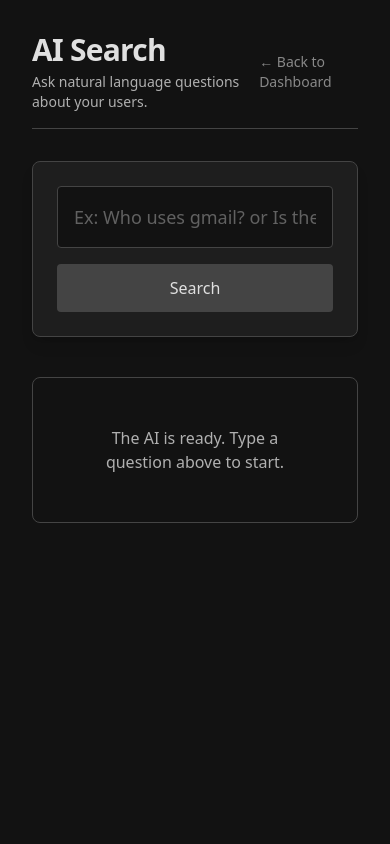
After one commit to shubhamCodee/flask_users, a Flask app: page /users/search in a window 390 px wide. The commit adds this page. Run offline with Flask 3, Linux system fonts and the light colour scheme; some libraries are stand-ins or nearby versions.

Commit message:
ui: add responsive tailwind templates for dashboard and search interface

```diff
--- /dev/null
+++ b/templates/search.html
@@ -0,0 +1,73 @@
+{% extends "base.html" %}
+
+{% block content %}
+
+    <div class="border-b border-darkgray pb-4 mb-8 flex justify-between items-center">
+        <div>
+            <h1 class="text-3xl font-bold text-primary tracking-tight">AI Search</h1>
+            <p class="text-secondary text-sm mt-1">Ask natural language questions about your users.</p>
+        </div>
+        <a href="{{ url_for('user.home') }}" class="text-softgray hover:text-primary transition-colors text-sm font-medium">
+            ← Back to Dashboard
+        </a>
+    </div>
+
+    <!-- Search Input Card -->
+    <div class="bg-[#1E1E1E] border border-darkgray rounded-lg p-6 mb-10 shadow-lg">
+        <form action="{{ url_for('user.search') }}" autocomplete="off" method="POST" class="flex flex-col md:flex-row gap-4">
+
+            <input type="text" name="query"
+                value="{{ query if query else '' }}"
+                placeholder="Ex: Who uses gmail? or Is there a user named Shubh?"
+                required
+                class="flex-grow bg-charcoal border border-darkgray text-primary p-4 rounded focus:outline-none focus:border-softgray transition-colors placeholder-secondary/50 text-lg">
+
+            <button type="submit"
+                class="bg-darkgray text-primary font-medium py-3 px-8 rounded hover:bg-softgray hover:text-charcoal transition-all duration-200 md:w-auto w-full">
+                Search
+            </button>
+        </form>
+    </div>
+
+    <div>
+        {% if query %}
+            <h2 class="text-xl font-semibold mb-4 text-secondary">
+                Results for: <span class="text-primary">"{{ query }}"</span>
+            </h2>
+        {% endif %}
+
+        <div class="border border-darkgray rounded-lg overflow-hidden">
+            {% if results %}
+                {% for result in results %}
+                    <div class="p-6 border-b border-darkgray last:border-0 hover:bg-[#1a1a1a] transition-colors">
+                        <div class="flex items-start gap-4">
+                            <!-- AI Icon/Indicator -->
+                            <div class="mt-1 text-softgray">
+                                <svg xmlns="http://www.w3.org/2000/svg" class="h-6 w-6" fill="none" viewBox="0 0 24 24" stroke="currentColor">
+                                    <path stroke-linecap="round" stroke-linejoin="round" stroke-width="2" d="M13 10V3L4 14h7v7l9-11h-7z" />
+                                </svg>
+                            </div>
+
+                            <!-- The AI Result Text -->
+                            <div>
+                                <p class="text-lg text-primary leading-relaxed">{{ result }}</p>
+                            </div>
+                        </div>
+                    </div>
+                {% endfor %}
+
+            {% elif query %}
+                <div class="p-12 text-center">
+                    <p class="text-secondary text-lg">No matches found in the database.</p>
+                    <p class="text-darkgray text-sm mt-2">Try rephrasing your question.</p>
+                </div>
+
+            {% else %}
+                <div class="p-12 text-center">
+                    <p class="text-secondary">The AI is ready. Type a question above to start.</p>
+                </div>
+            {% endif %}
+        </div>
+    </div>
+
+{% endblock %}
--- a/templates/update.html
+++ b/templates/update.html
@@ -2,7 +2,7 @@
 
 {% block content %}
 
-    <a href="{{ url_for('home') }}" class="text-secondary hover:text-primary text-sm mb-6 inline-block">
+    <a href="{{ url_for('user.home') }}" class="text-secondary hover:text-primary text-sm mb-6 inline-block">
         &larr; Back to Home
     </a>
 
@@ -10,7 +10,7 @@
         <h1 class="text-2xl font-bold mb-2 text-primary">Edit User</h1>
         <p class="text-secondary text-sm mb-6">Update the details for this user.</p>
 
-        <form action="" method="POST" class="flex flex-col gap-4">
+        <form action="{{ url_for('user.update_user', id=user.id) }}" autocomplete="off" method="POST" class="flex flex-col gap-4">
 
             <div>
                 <label class="block text-xs uppercase text-secondary mb-1 tracking-wider">Username</label>
@@ -30,7 +30,7 @@
                     Save Changes
                 </button>
 
-                <a href="{{ url_for('home') }}"
+                <a href="{{ url_for('user.home') }}"
                    class="px-6 py-3 border border-darkgray text-secondary rounded hover:text-primary hover:border-softgray transition-colors text-center">
                    Cancel
                 </a>
```
Also changed, not shown: templates/index.html (+10 -3 lines).
